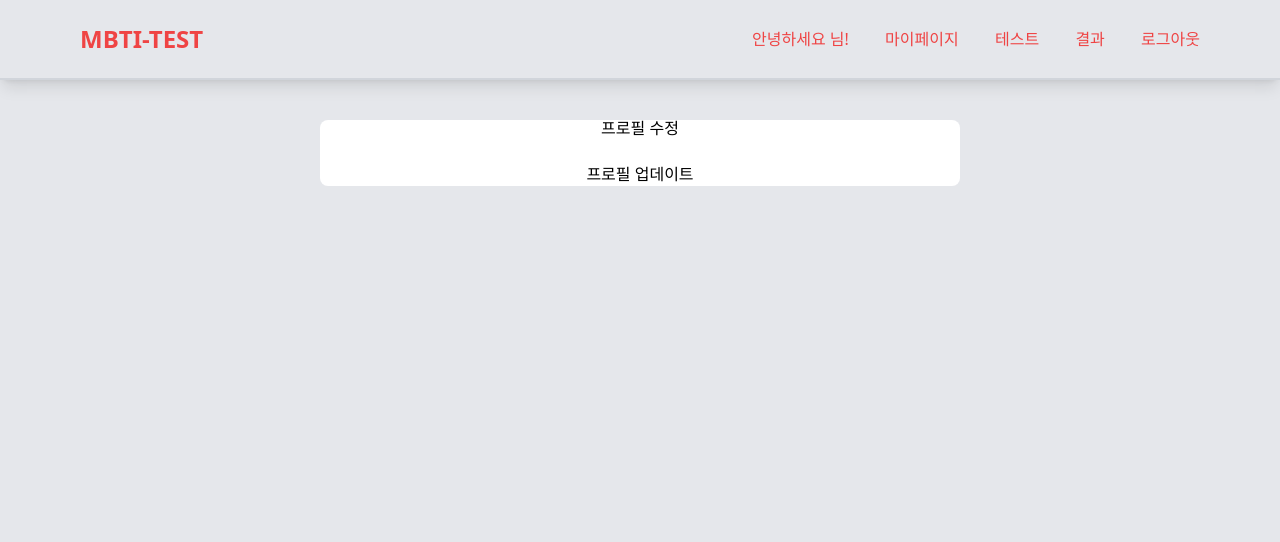
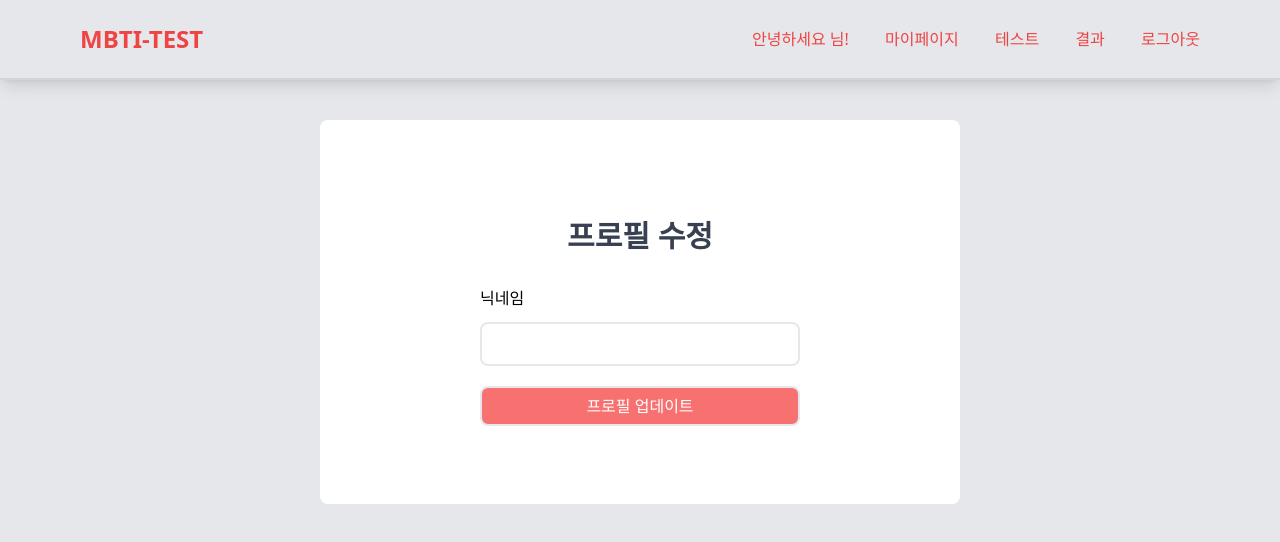
Before and after one commit to Leekee0905/mbti-test, a React (Vite) app: page /mypage in a window 1280 px wide. Shown: the top 542 px of the page. Built offline with nearby package versions, Linux system fonts and the light colour scheme; no server answers; sample sign-in values are in the browser's storage.

Commit message:
style: 마이페이지 스타일링

```diff
--- a/src/pages/MyPage/MyPage.jsx
+++ b/src/pages/MyPage/MyPage.jsx
@@ -21,25 +21,32 @@ const MyPage = () => {
     }
   };
 
-  console.log(formData);
   return (
-    <div className="w-1/2 h-1/2 mt-10 rounded-lg flex flex-col justify-center items-center bg-white">
-      <h1>프로필 수정</h1>
+    <div className="w-1/2 h-96 mt-10 rounded-lg flex flex-col justify-center items-center bg-white">
+      <h1 className="text-3xl font-bold text-gray-700 mt-10">프로필 수정</h1>
       <form
-        className="flex flex-col"
+        className="flex flex-col w-1/2 h-1/2 justify-center "
         onSubmit={(e) => {
           e.preventDefault();
           handleChangeNickname();
         }}
       >
+        <span className="my-3">닉네임</span>
         <input
+          className="w-full h-1/5 p-5 mb-5 rounded-lg border-2"
           type="text"
           required
           value={formData.nickname}
           minLength="2"
           onChange={(e) => setFormData({ nickname: e.target.value })}
         />
-        <button type="submit">프로필 업데이트</button>
+
+        <button
+          type="submit"
+          className="bg-red-400 hover:bg-gray-200 hover:text-red-500 hover:border-black hover: border-2 text-white rounded-lg h-10"
+        >
+          프로필 업데이트
+        </button>
       </form>
     </div>
   );
```
